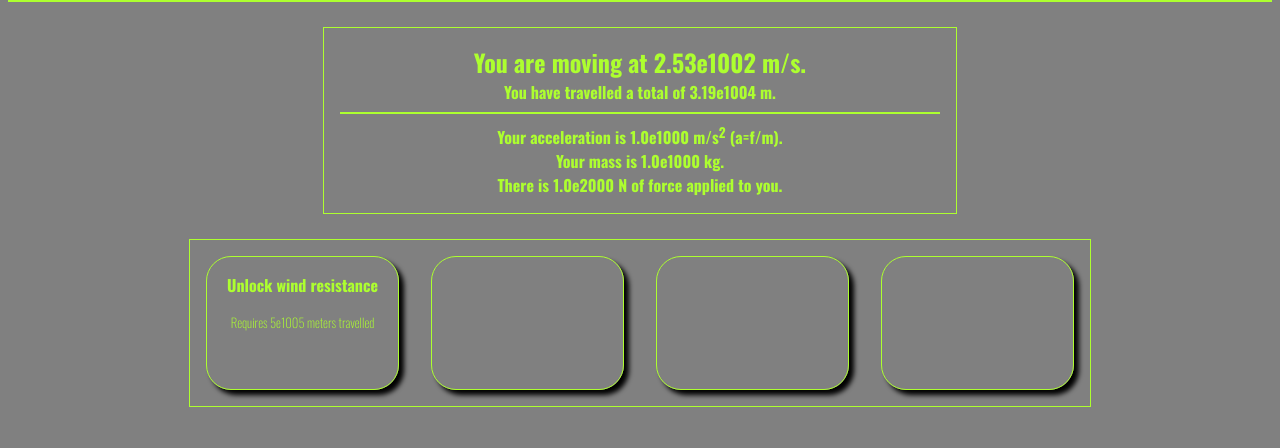
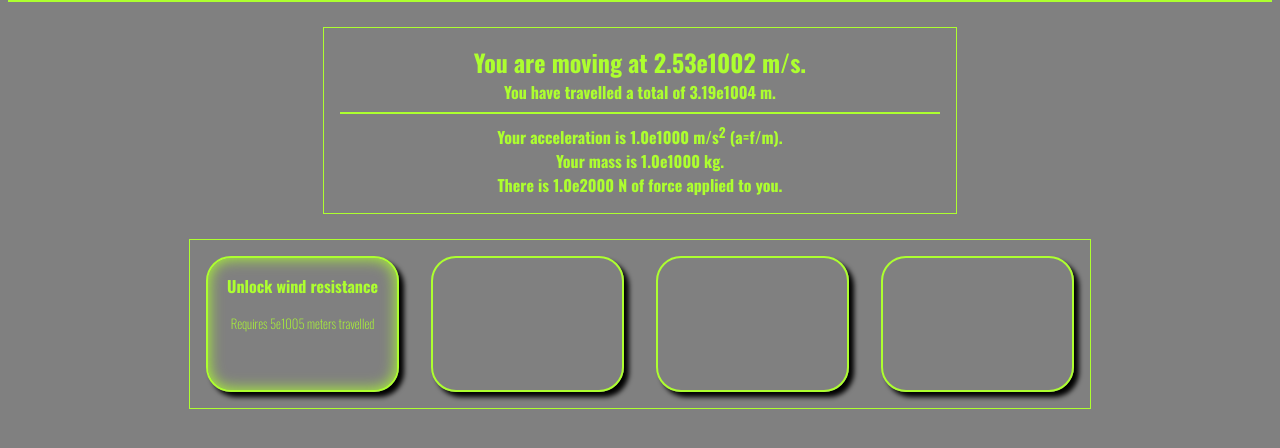
Before and after one commit to monkeh42/slowdown, a plain HTML site: page index.html in a window 1280 px wide. Shown: the part 90-538 px from the top of the page. Drawn offline with nearby package versions, Linux system fonts and the light colour scheme.

Commit message:
fixed upgrade buying

```diff
--- a/css/style.css
+++ b/css/style.css
@@ -33,7 +33,7 @@ body {
 }
 
 .upgrade-div {
-    border: 1px solid greenyellow;
+    border: 2px solid greenyellow;
     width: 200px;
     height: 100px;
     border-radius: 25px;
@@ -43,6 +43,7 @@ body {
 }
 
 .upgrade-div.can {
+    box-shadow: 5px 5px 5px black, inset 0px 0px 15px greenyellow;
     cursor: pointer;
 }
 
--- a/index.html
+++ b/index.html
@@ -26,7 +26,7 @@
         <div id="force-div">There is <span id="force">0</span> N of force applied to you.</div>
     </div>
     <div id="upgrades-div">
-        <div class="upgrade-div cant" id="upgrade-1">
+        <div class="upgrade-div cant" id="upgrade-1" onclick="buyUpgrade(1)">
             <div class="upgrade-title">
                 Unlock wind resistance
             </div>
--- a/js/upgrades.js
+++ b/js/upgrades.js
@@ -1,7 +1,7 @@
 var upgrades = {
     1: {
         title: "Unlock wind resistance",
-        cost: new Decimal("5e1005"),
+        cost: new Decimal("5e1000"),
     }
 }
 
@@ -13,5 +13,6 @@ function buyUpgrade(id) {
     if (!canAfford(id)) { return }
     player.upgrades.push(id);
     document.getElementById("upgrade-" + id).classList.remove("cant");
+    document.getElementById("upgrade-" + id).classList.remove("can");
     document.getElementById("upgrade-" + id).classList.add("bought");
 }
```
